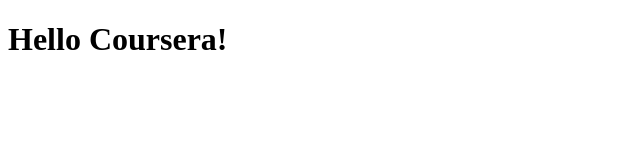
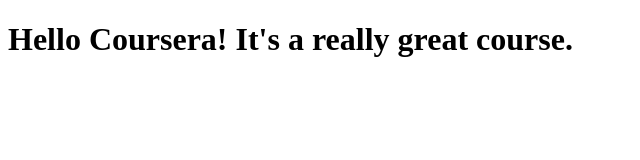
Before and after one commit to bpearce01/Module2_Solution, a plain HTML site: page site/index.html in a window 1280 px wide. Shown: the whole page, without its empty margins (0-640 px from the left). Drawn offline with Linux system fonts and the light colour scheme.

Commit message:
Small additon to content.

```diff
--- a/site/index.html
+++ b/site/index.html
@@ -4,6 +4,6 @@
 	<title>Hello Coursera</title>
 </head>
 <body>
-<h1>Hello Coursera!</h1>
+<h1>Hello Coursera! It's a really great course.</h1>
 </body>
 </html>
```
